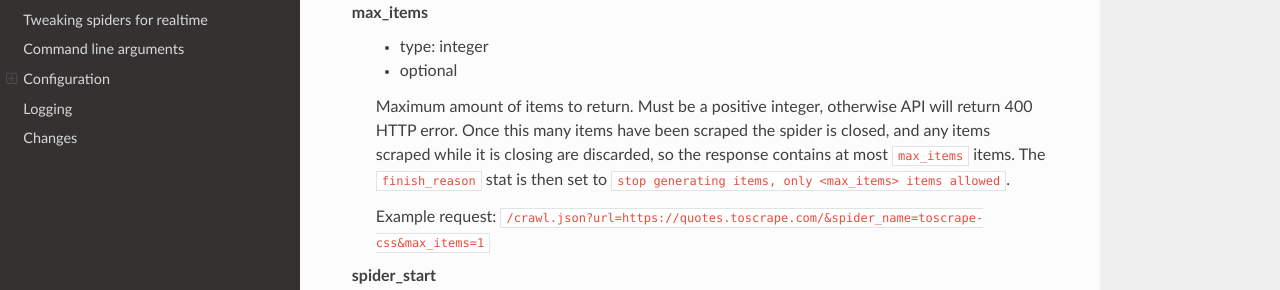
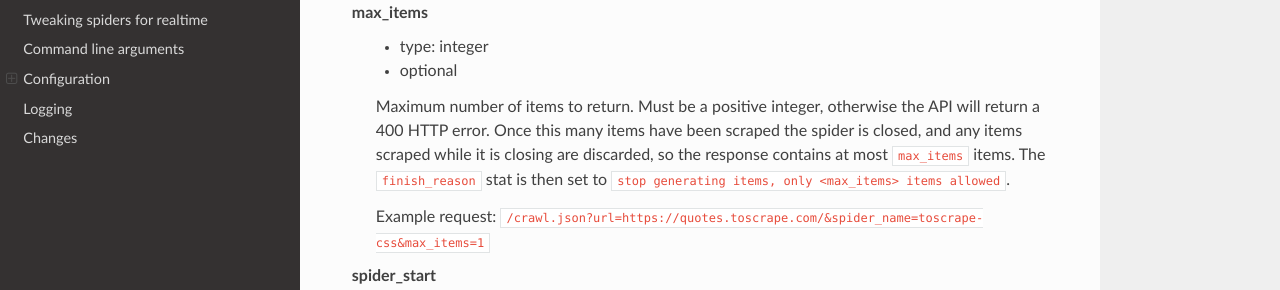
Before and after one commit to scrapinghub/scrapyrt, a Sphinx documentation site: the page built from docs/api.rst, in a window 1280 px wide and 900 px high, scrolled down 2591 px. Shown: the part 161-451 px from the top of the window. Built offline with Sphinx 7.4.7 and the Read the Docs theme 3.1.0, drawn with Linux system fonts in a browser that asks for light colours.

Commit message:
Fix wording of max_items in the GET arguments docs
Use "number" instead of "amount" and add the missing articles in the
400 error sentence, as suggested in review.

Co-Authored-By: Claude Sonnet 5.5 <noreply@anthropic.com>

```diff
--- a/docs/api.rst
+++ b/docs/api.rst
@@ -121,8 +121,8 @@ max_items
     - type: integer
     - optional
 
-    Maximum amount of items to return. Must be a positive integer, otherwise
-    API will return 400 HTTP error. Once this many items have been scraped
+    Maximum number of items to return. Must be a positive integer, otherwise
+    the API will return a 400 HTTP error. Once this many items have been scraped
     the spider is closed, and any items scraped while it is closing are
     discarded, so the response contains at most ``max_items`` items. The
     ``finish_reason`` stat is then set to
```
